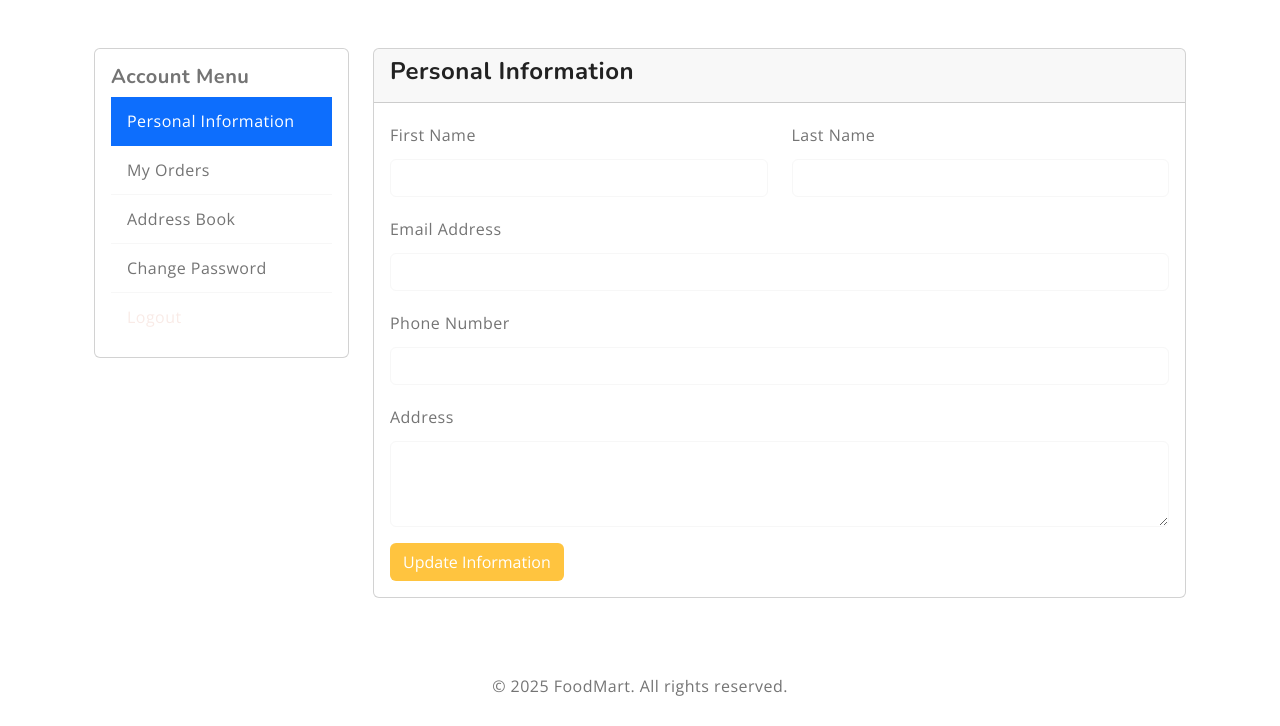
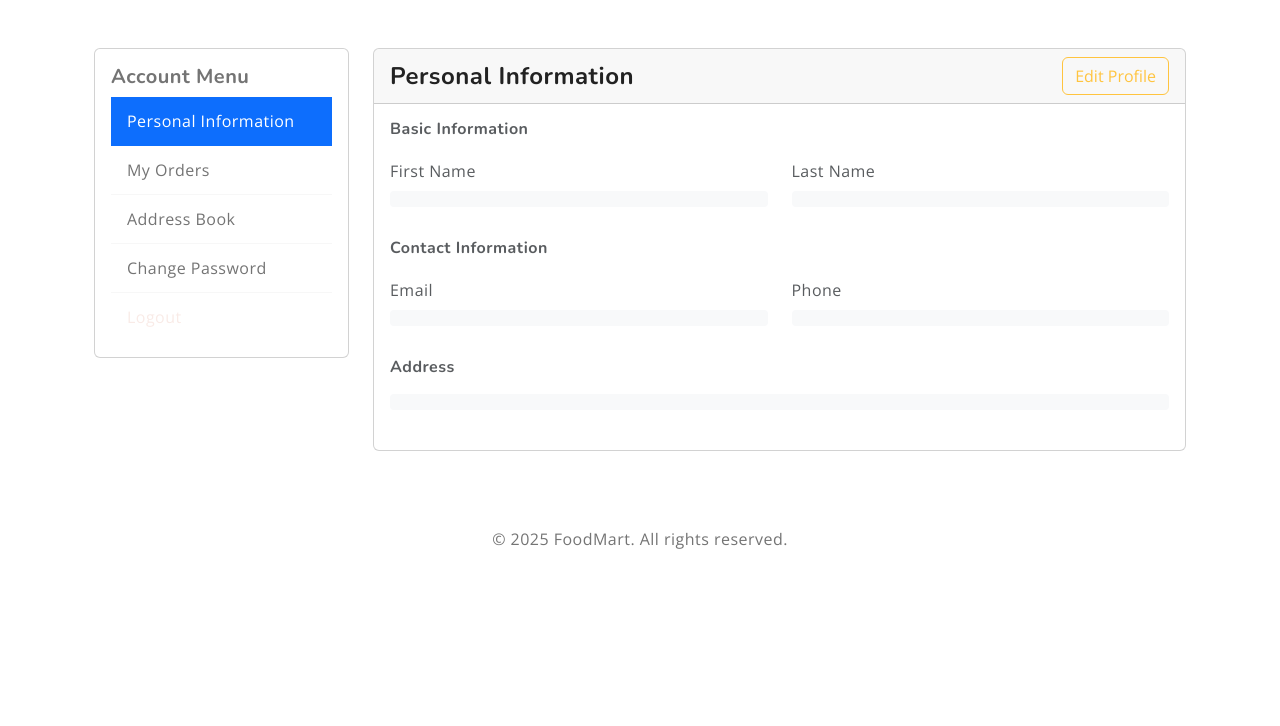
Before and after one commit to HarshalMeshram7/FoodMarket, a Python web app: template frontend/templates/myaccount.html in a window 1280 px wide. Shown: the part 119-845 px from the top of the page. After the commit the page ends 668 px from the top, so only its background shows below. Run offline with Jinja, Linux system fonts and the light colour scheme; the template is opened without the code that fills it, so the values that code supplies are empty.

Commit message:
refactor: update user details API and enhance account page UI

```diff
--- a/frontend/templates/myaccount.html
+++ b/frontend/templates/myaccount.html
@@ -24,46 +24,168 @@ My Account
 
         <div class="col-md-9">
             <div class="card">
-                <div class="card-header">
-                    <h4>Personal Information</h4>
+                <div class="card-header d-flex justify-content-between align-items-center">
+                    <h4 class="mb-0">Personal Information</h4>
+                    <button id="editBtn" class="btn btn-outline-primary">Edit Profile</button>
                 </div>
                 <div class="card-body">
-                    <form id="accountForm" method="POST" action="{{ url_for('my_account') }}">
-                        <div class="row mb-3">
-                            <div class="col-md-6">
-                                <label for="firstName" class="form-label">First Name</label>
-                                <input type="text" class="form-control" id="firstName" name="first_name"
-                                       value="{{ current_user.first_name if current_user else '' }}" required>
-                            </div>
-                            <div class="col-md-6">
-                                <label for="lastName" class="form-label">Last Name</label>
-                                <input type="text" class="form-control" id="lastName" name="last_name"
-                                       value="{{ current_user.last_name if current_user else '' }}" required>
+                    <form id="accountForm">
+                        <!-- Name Block -->
+                        <div class="mb-4">
+                            <h6 class="text-muted mb-3">Basic Information</h6>
+                            <div class="row">
+                                <div class="col-md-6">
+                                    <div class="view-mode">
+                                        <p class="text-muted mb-1">First Name</p>
+                                        <p id="firstNameView" class="fs-5"></p>
+                                    </div>
+                                    <div class="edit-mode d-none">
+                                        <label for="firstName" class="form-label">First Name</label>
+                                        <input type="text" class="form-control" id="firstName" name="first_name" required>
+                                    </div>
+                                </div>
+                                <div class="col-md-6">
+                                    <div class="view-mode">
+                                        <p class="text-muted mb-1">Last Name</p>
+                                        <p id="lastNameView" class="fs-5"></p>
+                                    </div>
+                                    <div class="edit-mode d-none">
+                                        <label for="lastName" class="form-label">Last Name</label>
+                                        <input type="text" class="form-control" id="lastName" name="last_name" required>
+                                    </div>
+                                </div>
                             </div>
                         </div>
 
-                        <div class="mb-3">
-                            <label for="email" class="form-label">Email Address</label>
-                            <input type="email" class="form-control" id="email" name="email"
-                                   value="{{ current_user.email if current_user else '' }}" required readonly>
+                        <!-- Contact Block -->
+                        <div class="mb-4">
+                            <h6 class="text-muted mb-3">Contact Information</h6>
+                            <div class="row">
+                                <div class="col-md-6">
+                                    <div class="view-mode">
+                                        <p class="text-muted mb-1">Email</p>
+                                        <p id="emailView" class="fs-5"></p>
+                                    </div>
+                                    <div class="edit-mode d-none">
+                                        <label for="email" class="form-label">Email</label>
+                                        <input type="email" class="form-control" id="email" name="email" readonly>
+                                    </div>
+                                </div>
+                                <div class="col-md-6">
+                                    <div class="view-mode">
+                                        <p class="text-muted mb-1">Phone</p>
+                                        <p id="phoneView" class="fs-5"></p>
+                                    </div>
+                                    <div class="edit-mode d-none">
+                                        <label for="phone" class="form-label">Phone</label>
+                                        <input type="tel" class="form-control" id="phone" name="phone">
+                                    </div>
+                                </div>
+                            </div>
                         </div>
 
-                        <div class="mb-3">
-                            <label for="phone" class="form-label">Phone Number</label>
-                            <input type="tel" class="form-control" id="phone" name="phone"
-                                   value="{{ current_user.phone if current_user else '' }}">
+                        <!-- Address Block -->
+                        <div class="mb-4">
+                            <h6 class="text-muted mb-3">Address</h6>
+                            <div class="view-mode">
+                                <p id="addressView" class="fs-5"></p>
+                            </div>
+                            <div class="edit-mode d-none">
+                                <label for="address" class="form-label">Address</label>
+                                <textarea class="form-control" id="address" name="address" rows="3"></textarea>
+                            </div>
                         </div>
 
-                        <div class="mb-3">
-                            <label for="address" class="form-label">Address</label>
-                            <textarea class="form-control" id="address" name="address" rows="3">{{ current_user.address if current_user else '' }}</textarea>
+                        <!-- Form Actions (Edit Mode Only) -->
+                        <div class="edit-mode d-none mt-4">
+                            <button type="submit" class="btn btn-primary me-2">Save Changes</button>
+                            <button type="button" id="cancelBtn" class="btn btn-outline-secondary">Cancel</button>
                         </div>
-
-                        <button type="submit" class="btn btn-primary">Update Information</button>
                     </form>
                 </div>
             </div>
         </div>
     </div>
 </div>
+
+<script>
+document.addEventListener('DOMContentLoaded', function() {
+    // DOM Elements
+    const editBtn = document.getElementById('editBtn');
+    const cancelBtn = document.getElementById('cancelBtn');
+    const accountForm = document.getElementById('accountForm');
+    const viewModes = document.querySelectorAll('.view-mode');
+    const editModes = document.querySelectorAll('.edit-mode');
+
+    // Current user data cache
+    let userData = {};
+
+    // Toggle between view and edit modes
+    function toggleEditMode(enableEdit) {
+        viewModes.forEach(el => el.classList.toggle('d-none', enableEdit));
+        editModes.forEach(el => el.classList.toggle('d-none', !enableEdit));
+        editBtn.classList.toggle('d-none', enableEdit);
+
+        if (enableEdit) {
+            // Populate edit fields when entering edit mode
+            document.getElementById('firstName').value = userData.first_name || '';
+            document.getElementById('lastName').value = userData.last_name || '';
+            document.getElementById('email').value = userData.email || '';
+            document.getElementById('phone').value = userData.phone || '';
+            document.getElementById('address').value = userData.address || '';
+        }
+    }
+
+    // Fetch user data
+    fetch('http://localhost:5003/api/get-user-details', {
+        headers: {
+            'Content-Type': 'application/json',
+            // Add authorization header if needed:
+            // 'Authorization': 'Bearer ' + localStorage.getItem('auth_token')
+        }
+    })
+    .then(response => {
+        if (!response.ok) throw new Error('Network response was not ok');
+        return response.json();
+    })
+    .then(data => {
+        if (data.error) throw new Error(data.error);
+
+        // Store user data
+        userData = data;
+
+        // Populate view blocks
+        document.getElementById('firstNameView').textContent = data.first_name || 'Not provided';
+        document.getElementById('lastNameView').textContent = data.last_name || 'Not provided';
+        document.getElementById('emailView').textContent = data.email || 'Not provided';
+        document.getElementById('phoneView').textContent = data.phone || 'Not provided';
+        document.getElementById('addressView').textContent = data.address || 'Not provided';
+    })
+    .catch(error => {
+        console.error('Error:', error);
+        alert('Failed to load user data');
+    });
+
+    // Event Listeners
+    editBtn.addEventListener('click', () => toggleEditMode(true));
+    cancelBtn.addEventListener('click', () => toggleEditMode(false));
+
+    accountForm.addEventListener('submit', function(e) {
+        e.preventDefault();
+
+        // Here you would add the update API call
+        alert('Update functionality will be implemented next');
+        // toggleEditMode(false); // Switch back to view mode after save
+    });
+});
+</script>
+
+<style>
+.view-mode p.fs-5 {
+    margin-bottom: 0.5rem;
+    padding: 0.5rem;
+    background-color: #f8f9fa;
+    border-radius: 4px;
+}
+</style>
 {% endblock %}
```
Also changed, not shown: backend/app.py (+10 -3 lines).
